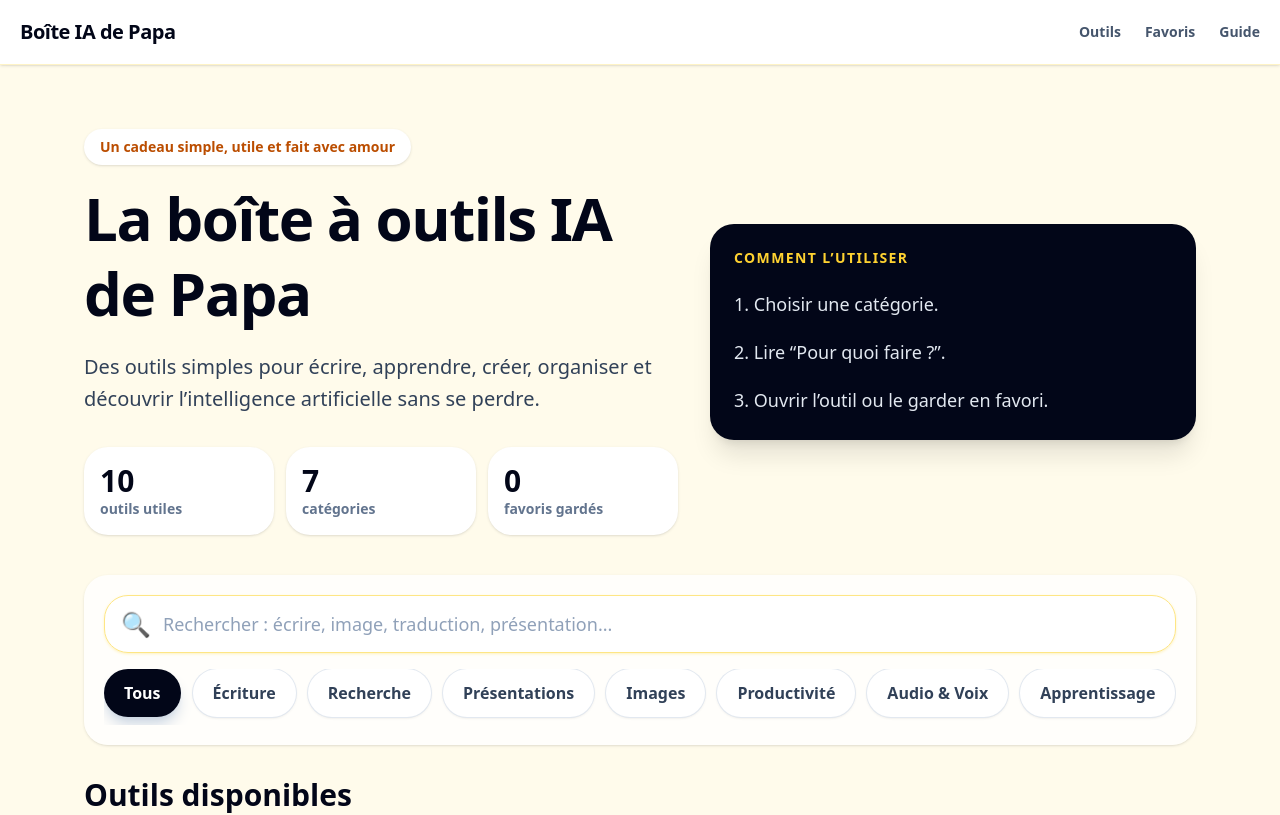
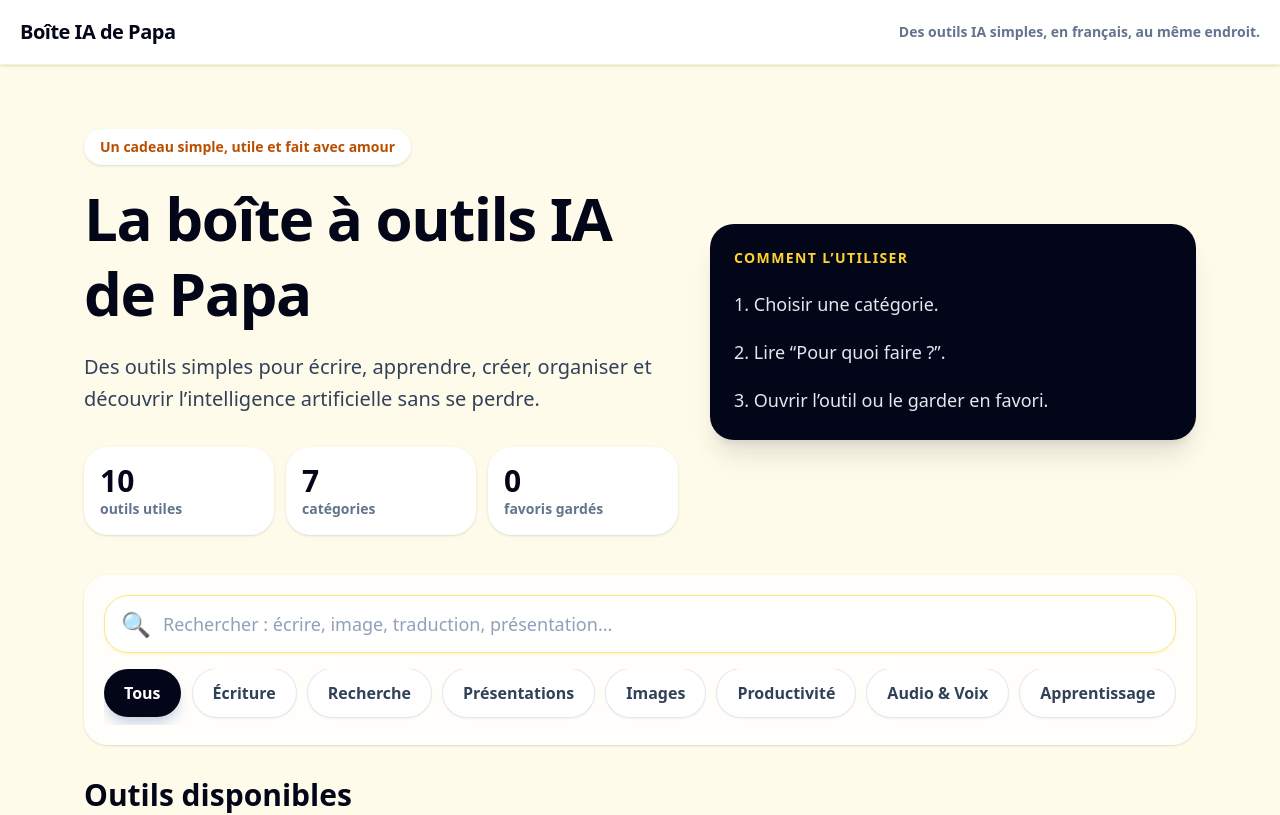
Before and after one commit to MerveilleDivine/my-dads-app, a React (Vite) app: page / in a window 1280 px wide. Shown: the top 815 px of the page. Built offline with nearby package versions, Linux system fonts and the light colour scheme.

Commit message:
fix: remove unfinished navbar anchors

```diff
--- a/src/components/Navbar.tsx
+++ b/src/components/Navbar.tsx
@@ -7,11 +7,9 @@ export default function Navbar() {
         <Link to="/" className="text-lg font-black tracking-tight text-slate-950 transition hover:text-amber-700 md:text-xl">
           Boîte IA de Papa
         </Link>
-        <div className="hidden items-center gap-6 text-sm font-bold text-slate-600 md:flex">
-          <a href="#outils" className="hover:text-amber-700">Outils</a>
-          <a href="#favoris" className="hover:text-amber-700">Favoris</a>
-          <a href="#guide" className="hover:text-amber-700">Guide</a>
-        </div>
+        <p className="hidden text-sm font-bold text-slate-500 md:block">
+          Des outils IA simples, en français, au même endroit.
+        </p>
       </div>
     </nav>
   );
```
